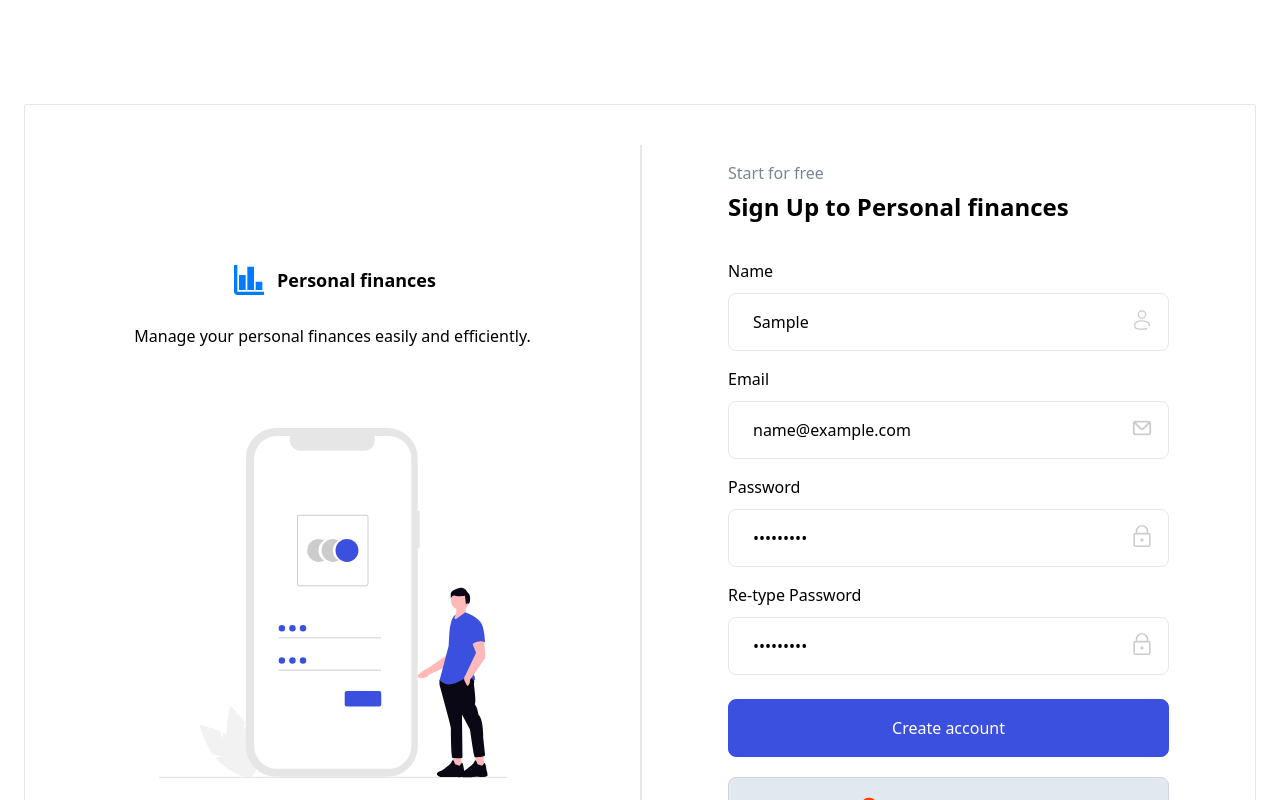
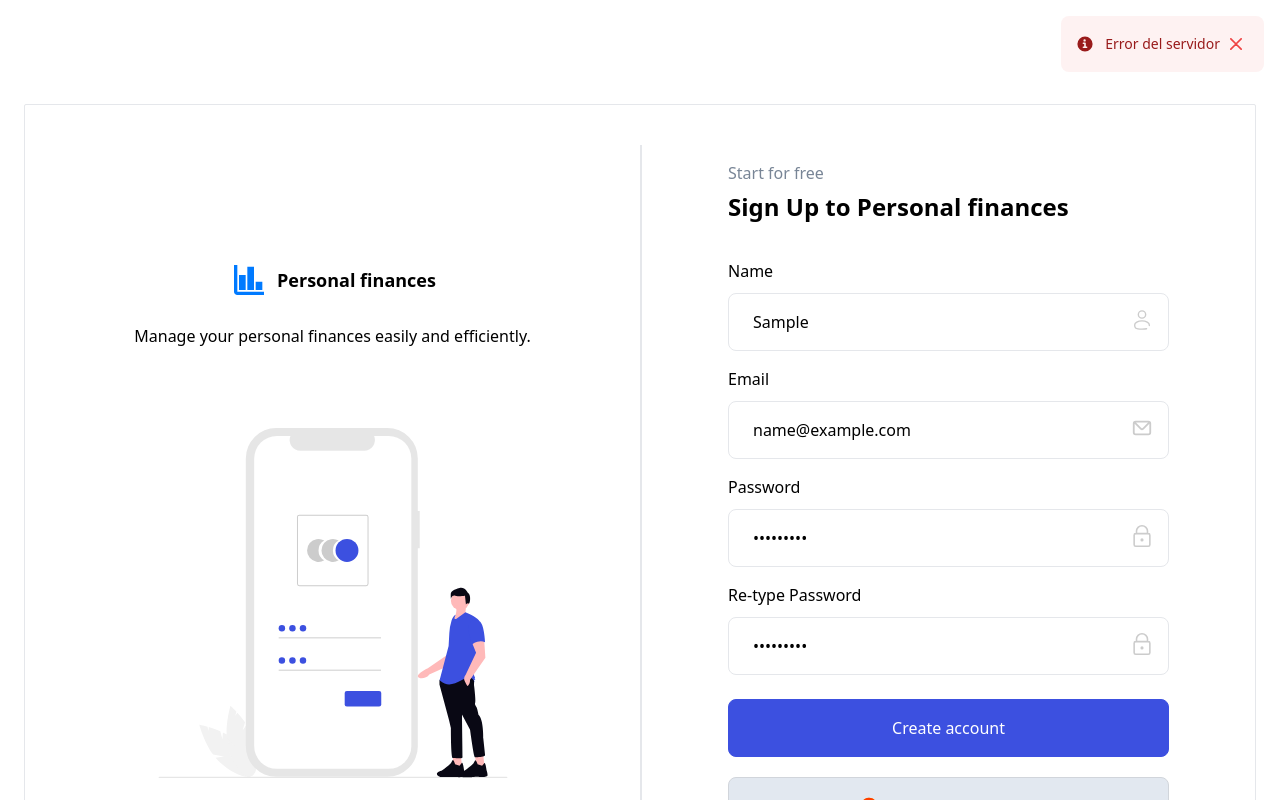
Before and after one commit to jfernandezcl/personal-finance, a React (Vite) app in the folder frontend/: page /signup in a window 1280 px wide. Both pictures are taken after typing "Sample", "name@example.com", "Sample123", "Sample123" into the empty fields and a click on the button "Create account". Shown: the top 800 px of the page. Built offline with nearby package versions, Linux system fonts and the light colour scheme; no server answers; the HTML template or start-up script is replaced by a standard one.

Commit message:
feat: add component for user registration alerts

```diff
--- /dev/null
+++ b/frontend/src/alerts/ErrorAlert.jsx
@@ -0,0 +1,42 @@
+const ErrorAlert = ({ error, onClose }) => {
+  if (!error) return null;
+
+  return (
+    <div
+      id="alert-danger"
+      className="fixed top-4 right-4 flex items-center p-4 mb-4 text-red-800 rounded-lg bg-red-50 dark:bg-gray-800 dark:text-red-400"
+      role="alert"
+    >
+      <svg
+        className="shrink-0 w-4 h-4"
+        aria-hidden="true"
+        xmlns="http://www.w3.org/2000/svg"
+        fill="currentColor"
+        viewBox="0 0 20 20"
+      >
+        <path d="M10 .5a9.5 9.5 0 1 0 9.5 9.5A9.51 9.51 0 0 0 10 .5ZM9.5 4a1.5 1.5 0 1 1 0 3 1.5 1.5 0 0 1 0-3ZM12 15H8a1 1 0 0 1 0-2h1v-3H8a1 1 0 0 1 0-2h2a1 1 0 0 1 1 1v4h1a1 1 0 0 1 0 2Z" />
+      </svg>
+      <span className="sr-only">Error</span>
+      <div className="ml-3 text-sm font-medium">{error}</div>
+      <button
+        type="button"
+        className="ml-auto -mr-1 -my-1 bg-red-50 text-red-500 rounded-lg focus:ring-2 focus:ring-red-400 p-1.5 hover:bg-red-200 inline-flex items-center justify-center h-8 w-8 dark:bg-gray-800 dark:text-red-400 dark:hover:bg-gray-700"
+        onClick={onClose}
+        aria-label="Close"
+      >
+        <span className="sr-only">Dismiss</span>
+        <svg
+          className="w-3 h-3"
+          aria-hidden="true"
+          xmlns="http://www.w3.org/2000/svg"
+          fill="none"
+          viewBox="0 0 14 14"
+        >
+          <path stroke="currentColor" strokeLinecap="round" strokeLinejoin="round" strokeWidth="2" d="m1 1 6 6m0 0 6 6M7 7l6-6M7 7l-6 6" />
+        </svg>
+      </button>
+    </div>
+  );
+};
+
+export default ErrorAlert;
--- a/frontend/src/components/SignUpPage.jsx
+++ b/frontend/src/components/SignUpPage.jsx
@@ -5,17 +5,18 @@ import iconGoogle from '../images/icon-google.svg'
 import iconUser from '../images/icon-user.svg'
 import { useNavigate } from "react-router-dom";
 import { useState } from "react";
+import ErrorAlert from '../alerts/ErrorAlert'
 
 
 function SignUpPage() {
   const navigate = useNavigate();
+  const [error, setError] = useState("");
   const [formData, setFormData] = useState({
     username: "",
     email: "",
     password: "",
     confirmPassword: ""
   });
-  const [error, setError] = useState("");
 
   const handleChange = (e) => {
     setFormData({ ...formData, [e.target.name]: e.target.value });
@@ -27,6 +28,7 @@ function SignUpPage() {
     // Validar las contraseñas
     if (formData.password !== formData.confirmPassword) {
       setError("Passwords do not match");
+      setTimeout(() => setError(""), 3000);
       return;
     }
 
@@ -43,14 +45,17 @@ function SignUpPage() {
         }),
       });
       const data = await response.json();
-      if (response.ok) {
-        navigate("/");
-      } else {
-        setError("Registration failed");
+
+      if (!response.ok) {
+        setError(data.message || "The user already exists, enter other data");
+        setTimeout(() => setError(""), 3000);
+        return;
       }
+
+      navigate("/");
     } catch (error) {
-      console.error("Error:", error);
-      setError("Server error");
+      setError("Error del servidor");
+      setTimeout(() => setError(""), 3000);
     }
   }
 
@@ -73,6 +78,8 @@ function SignUpPage() {
             </div>
           </div>
 
+          <ErrorAlert error={error} onClose={() => setError("")} />
+
           {/*Registro de usuarios*/}
           <div className="w-full border-stroke xl:w-1/2 xl:border-l-2 px-[70px]">
             <div className="w-full p-4 sm:p-12.5 xl:p-17.5">
@@ -82,6 +89,8 @@ function SignUpPage() {
               <h2 className="mb-9 text-2xl font-bold text-black sm:text-title-xl2">
                 Sign Up to Personal finances
               </h2>
+
+              {/*Formulario de registro*/}
               <form onSubmit={handleSubmit}>
                 <div className="mb-4">
                   <label className="mb-2.5 block font-medium text-black">Name</label>
```
